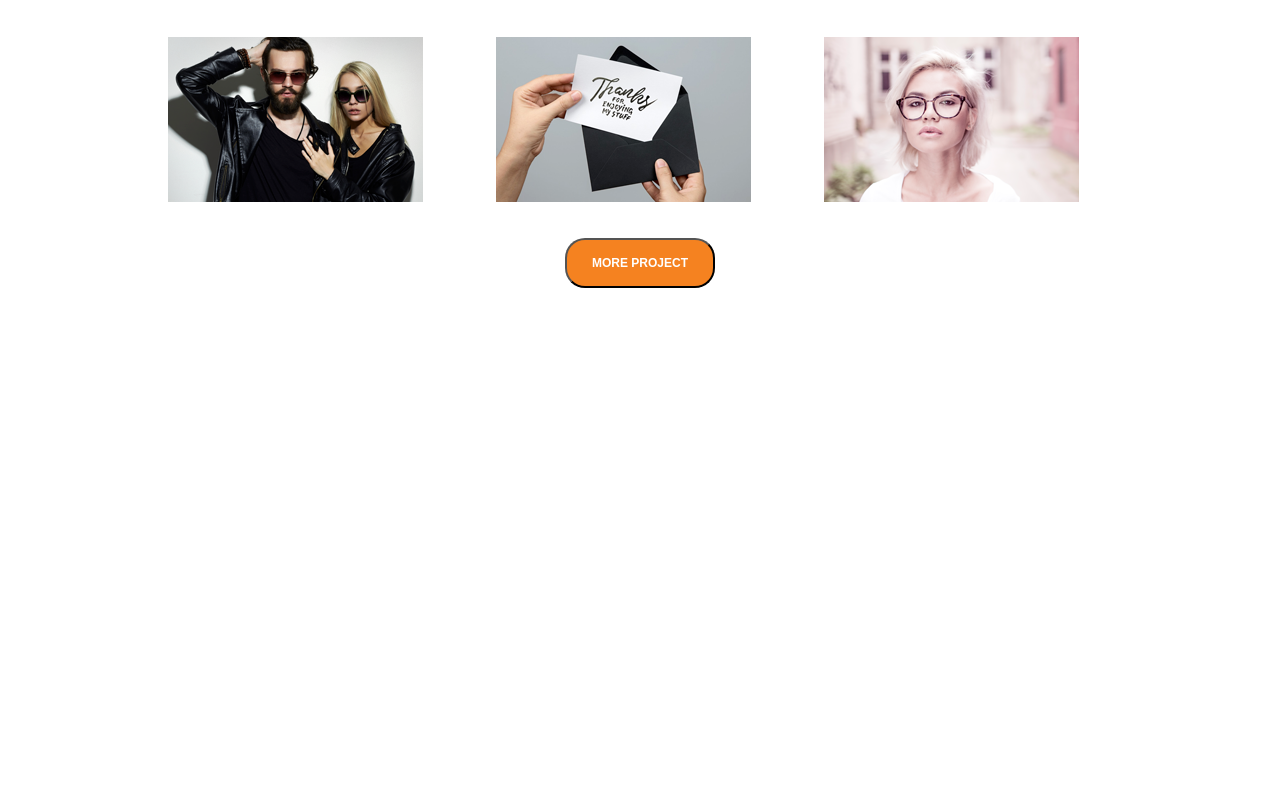
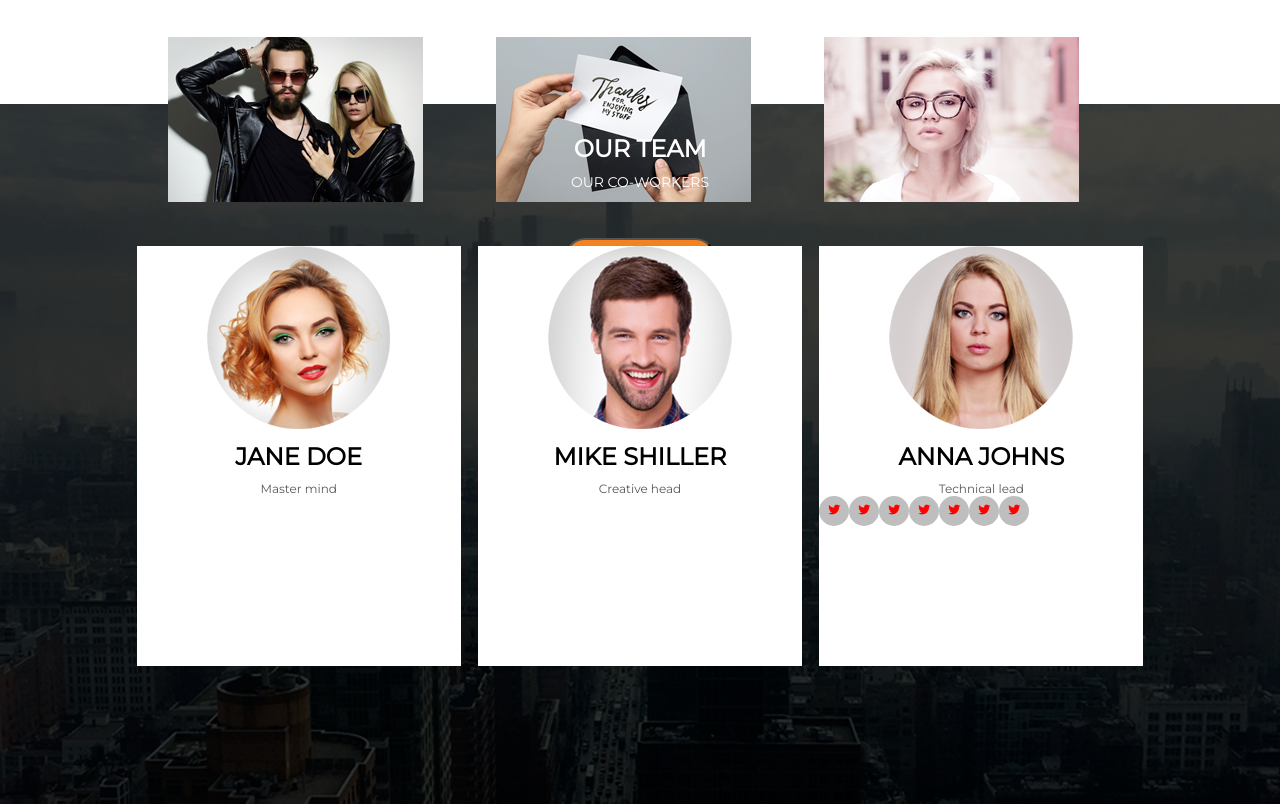
Before and after one commit to przemo88/awax, a website: page index.html in a window 1280 px wide. Shown: the part 2454-3258 px from the top of the page. Before the commit the page ends 2742 px from the top, so only its background shows below. Drawn offline with Linux system fonts and the light colour scheme.

Commit message:
01.01.2019

```diff
--- a/index.html
+++ b/index.html
@@ -4,6 +4,9 @@
 	<title>AWAX</title>
 	<link href="https://fonts.googleapis.com/css?family=Montserrat" rel="stylesheet">
 	<link href="https://fonts.googleapis.com/css?family=Montserrat" rel="stylesheet">
+	<link rel="stylesheet" href="https://use.fontawesome.com/releases/v5.6.3/css/all.css" integrity="sha384-UHRtZLI+pbxtHCWp1t77Bi1L4ZtiqrqD80Kn4Z8NTSRyMA2Fd33n5dQ8lWUE00s/" crossorigin="anonymous">
+
+
 	<link rel="stylesheet" type="text/css" href="css/style.css">
 </head>
 <body>
@@ -59,6 +62,7 @@
 				<li class="mt-1">HIGH QUALITY </br> DESIGN</li>
 				<li class="mt-1">Present metus urna feaugiata placerat elementum</li>
 			</ul>
+
 		</div>
 		<div class="mt-10 border">
 			<ul>
@@ -124,5 +128,42 @@
 	</section>
 </section>
 
+<section class="container row_team mt-10">
+	<section class="team">
+		<div class="mt-5">OUR TEAM</div>
+		<div class="mt-1">OUR CO-WORKERS</div>
+		<div class="mt-10">
+			<ul>
+				<li><img src="images/team_1.png"></li>
+				<li class="mt-1">JANE DOE</li>
+				<li class="mt-1">Master mind </li>
+			</ul>
+		</div>
+		<div class="mt-10">
+			<ul>
+				<li><img src="images/team_2.png"></li>
+				<li class="mt-1">MIKE SHILLER</li>
+				<li class="mt-1">Creative head</li>
+			</ul>
+		</div>
+		<div class="mt-10">
+			<ul>
+				<li><img src="images/team_3.png"></li>
+				<li class="mt-1">ANNA JOHNS</li>
+				<li class="mt-1">Technical lead</li>
+				<li class="social">
+					<span><i class="fab fa-twitter"></i></span>
+					<span><i class="fab fa-twitter"></i></span>
+					<span><i class="fab fa-twitter"></i></span>
+					<span><i class="fab fa-twitter"></i></span>
+					<span><i class="fab fa-twitter"></i></span>
+					<span><i class="fab fa-twitter"></i></span>
+					<span><i class="fab fa-twitter"></i></span>
+				</li>
+			</ul>
+		</div>
+	</section>
+</section>
+
 </body>
 </html>
--- a/sass/_services.scss
+++ b/sass/_services.scss
@@ -52,8 +52,16 @@
 		}
 	}
 }
-.services{
-	@include services;
+
+@mixin li_second_child($color, $size){
+	li:nth-child(2){
+			font-weight: bold;
+			font-size: $size;
+			color: $color;
+		}
+}
+
+@mixin services_div{
 
 	div{
 
@@ -61,12 +69,15 @@
 
 		@include second_div;
 
-		li:nth-child(2){
-			font-weight: bold;
-			font-size: 14px;
-			color: white;
-		}
+		@include li_second_child(white,14px);
+
 	}
+}
+.services{
+
+	@include services;
+	@include services_div;
+
 }
 
 @mixin border($color){
--- /dev/null
+++ b/sass/_team.scss
@@ -0,0 +1,60 @@
+.row_team{
+	@include row_menu;
+	background-image: url('../images/team.png');
+	height: 700px;
+}
+
+.center_div_team{
+	@include center_div(24px,12px,white,white);
+
+	div:first-child{
+		padding-top: 50px;
+	}
+}
+
+
+
+.team{
+
+	@include services;
+
+	@include services_div;
+
+	ul{
+		background-color: white;
+		width: 95%;
+		height: 150%;
+		text-align:flex-end;
+
+
+ 		@include li_second_child(black,24px);
+
+ 		li{
+
+ 		}
+	}
+
+}
+
+
+		.social{
+			display: flex;
+			flex-wrap: wrap;
+			text-align: center;
+			margin-top: auto;
+
+
+			span{
+			display: flex;
+			justify-content: space-around;
+			background-color: #bebebe;
+			width: 30px;
+			height: 30px;
+			border-radius: 50%;
+			color:red;
+
+			i{
+				margin-top:25%;
+			}
+		}
+	}
--- a/sass/style.scss
+++ b/sass/style.scss
@@ -5,3 +5,4 @@
 @import "about";
 @import "services";
 @import "project";
+@import "team";
```
Also changed, not shown: css/style.css, images/team.png (added), images/team_1.png (added), images/team_2.png (added), images/team_3.png (added), sass/_layout.scss (line endings or trailing spaces), 1 other file.
